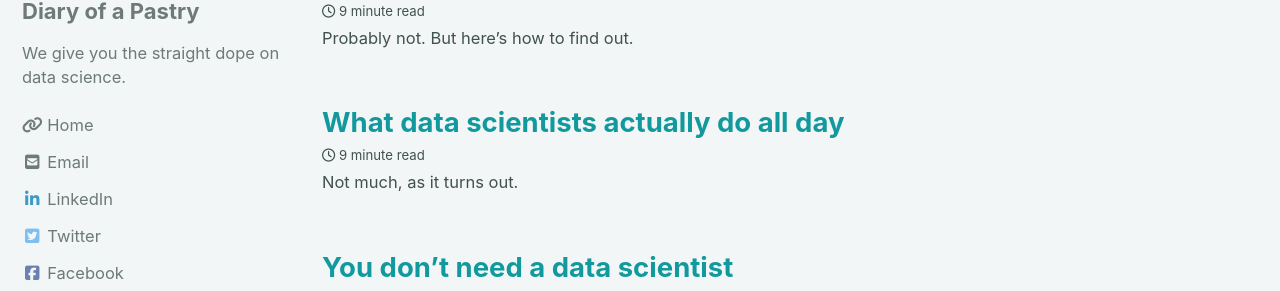
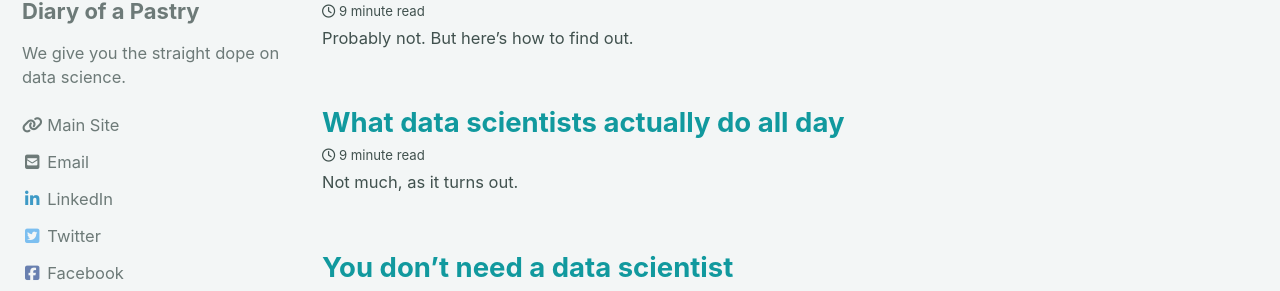
Before and after one commit to datapastry/datapastry.github.io, a Jekyll site: the page built from index.html, in a window 1280 px wide. Shown: the part 243-534 px from the top of the page. Built offline with Jekyll 4.4.1, drawn with Linux system fonts in a browser that asks for light colours; cached includes are drawn as plain includes; nearby versions of some CDN libraries; the list of posts is cut into pages by our own code.

Commit message:
Change sidebar wording

```diff
--- a/_config.yml
+++ b/_config.yml
@@ -117,7 +117,7 @@ author:
   #location         : "London, UK"
   #email            : "hello@datapastry.com"
   links:
-    - label: "Home"
+    - label: "Main Site"
       icon: "fas fa-fw fa-link"
       url: "https://datapastry.com"
     - label: "Email"
--- a/_data/authors.yml
+++ b/_data/authors.yml
@@ -5,7 +5,7 @@ Iskander Yusof:
   bio         : "Iskander is a principal data scientist at DataPastry. He solves data problems for companies of all shapes and sizes."
   avatar      : "/assets/images/bio-isk.jpg"
   links:
-    - label: "Home"
+    - label: "Main Site"
       icon: "fas fa-fw fa-link"
       url: "https://datapastry.com"
     - label: "Email"
```
